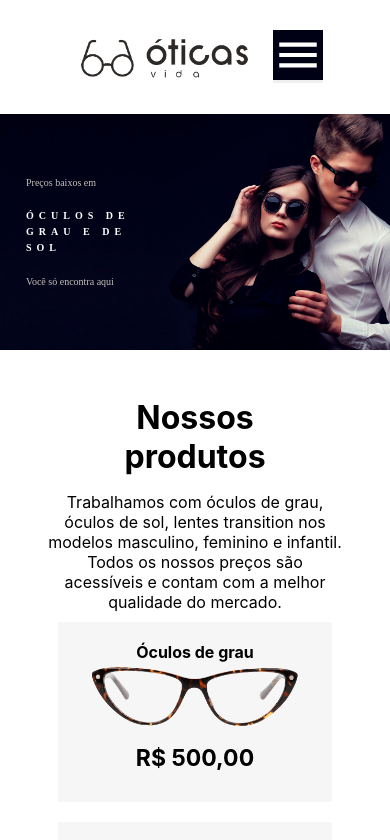
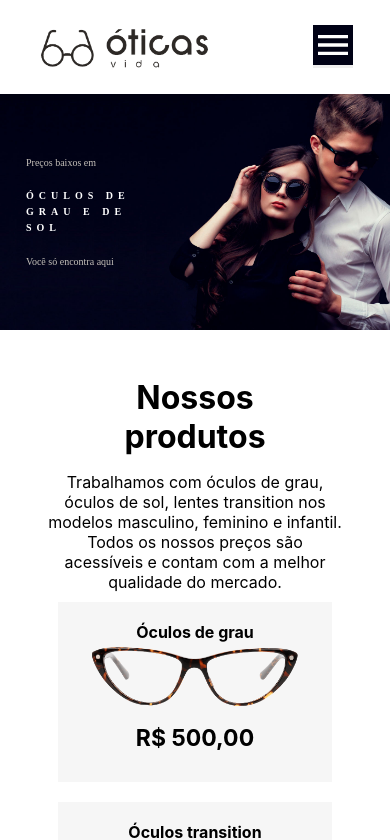
Before and after one commit to Doni-zete/react-loja-de-oculos, a React (Create React App) app: page / in a window 390 px wide. Shown: the top 840 px of the page. Built offline with nearby package versions, Linux system fonts and the light colour scheme; a web font is replaced by a local one.

Commit message:
fix: padding

```diff
--- a/src/componentes/Topo/style.css
+++ b/src/componentes/Topo/style.css
@@ -11,7 +11,7 @@
     width: 12rem;
     display: flex;
     justify-content: space-between;
-    padding: 10px;
+    padding-right: 20px;
 }
 
 .nav-list {
@@ -50,9 +50,6 @@
 
 
 @media screen and (max-width: 730px) {
-    .secao-topo {
-        padding: 1.5rem 4rem;
-    }
 
     .nav-item {
         display: none;
@@ -60,7 +57,6 @@
 
     .button img {
         display: none;
-        font-size: 2px;
     }
 
     .mobile-menu-icon {
@@ -85,7 +81,7 @@
     }
 
     .icon {
-        width: 50px;
+        width: 40px;
         background-color: #000115;
 
 
```
